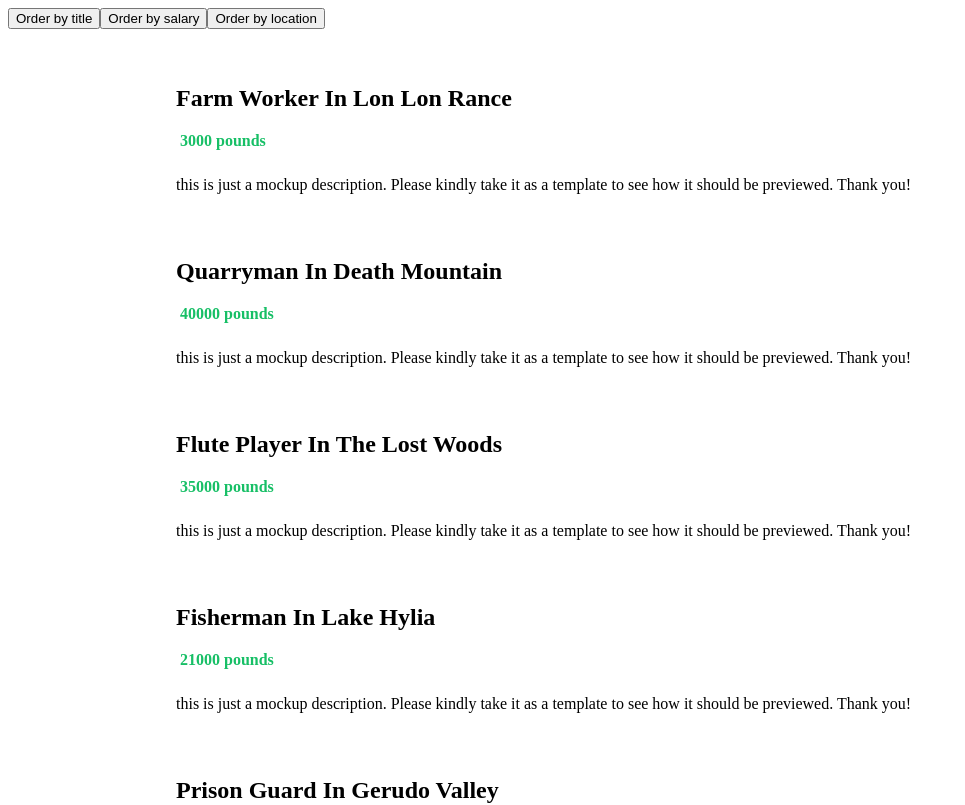
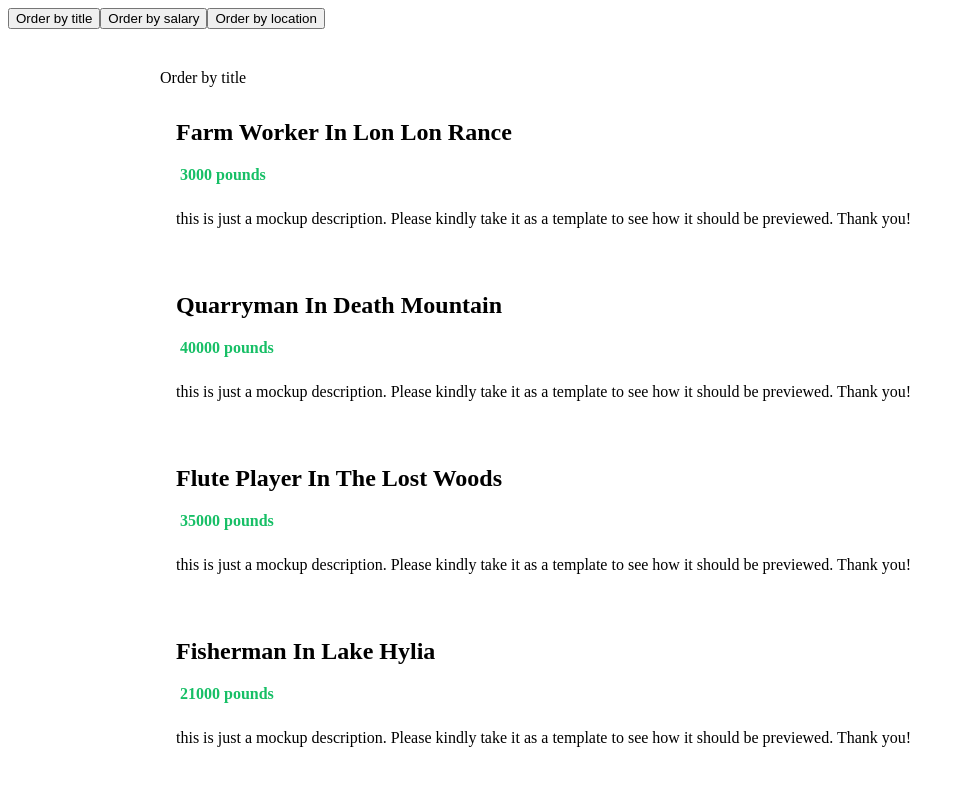
Before and after one commit to AdaN6/hyrule_jobs, a Vue app: page / in a window 1280 px wide. Shown: the top 805 px of the page, without its empty margins (0-965 px from the left). Built offline with nearby package versions, Linux system fonts and the light colour scheme; the HTML template or start-up script is replaced by a standard one.

Commit message:
added more handleclick on diff orde and imported OrderTerms into Joblist component

```diff
--- a/src/App.vue
+++ b/src/App.vue
@@ -12,9 +12,9 @@
     {{ jobs[0].location }}
   </p> -->
   <button @click="handleClick('title')">Order by title</button>
-  <button>Order by salary</button>
-  <button>Order by location</button>
-  <JobList :jobs="jobs"/>
+  <button @click="handleClick('salary')">Order by salary</button>
+  <button @click="handleClick('location')">Order by location</button>
+  <JobList :jobs="jobs" :order="order"/>
 </div>
 
 </template>
@@ -23,7 +23,7 @@
 import { defineComponent, reactive, ref, toRefs } from 'vue';
 import JobList from './components/JobList.vue';
 import Job from './types/Job';
-import OrderTerms from './types/OrderTerms'
+import OrderTerm from './types/OrderTerms'
 
 
 
@@ -58,13 +58,13 @@
       { title: 'prison guard', location: 'gerudo valley', salary: 32000, id: '5' }
     ])
 
-    const order = ref<OrderTerms>('title')
+    const order = ref<OrderTerm>('title')
 
-    const handleClick = (term: OrderTerms) => {
+    const handleClick = (term: OrderTerm) => {
       order.value = term
     }
 
-    return { jobs, handleClick }
+    return { jobs, handleClick, order }
   },
 
     // ------------- Practice A -------------
--- a/src/components/JobList.vue
+++ b/src/components/JobList.vue
@@ -1,5 +1,6 @@
 <template>
     <div class="job-list">
+        <p>Order by {{order}}</p>
         <ul>
             <li v-for="job in jobs" :key="job.id">
                 <h2> {{job.title}} in {{job.location}} </h2>
@@ -19,12 +20,17 @@
 <script lang="ts">
 import { defineComponent, PropType } from 'vue'
 import Job from '@/types/Job'
+import OrderTerms from '@/types/OrderTerms'
 
 export default defineComponent({
    props: {
     jobs: {
         required: true,
         type: Array as PropType<Job[]>,
+    },
+    order: {
+        required: true,
+        type: String as PropType<OrderTerms>
     }
    }
 })
```
